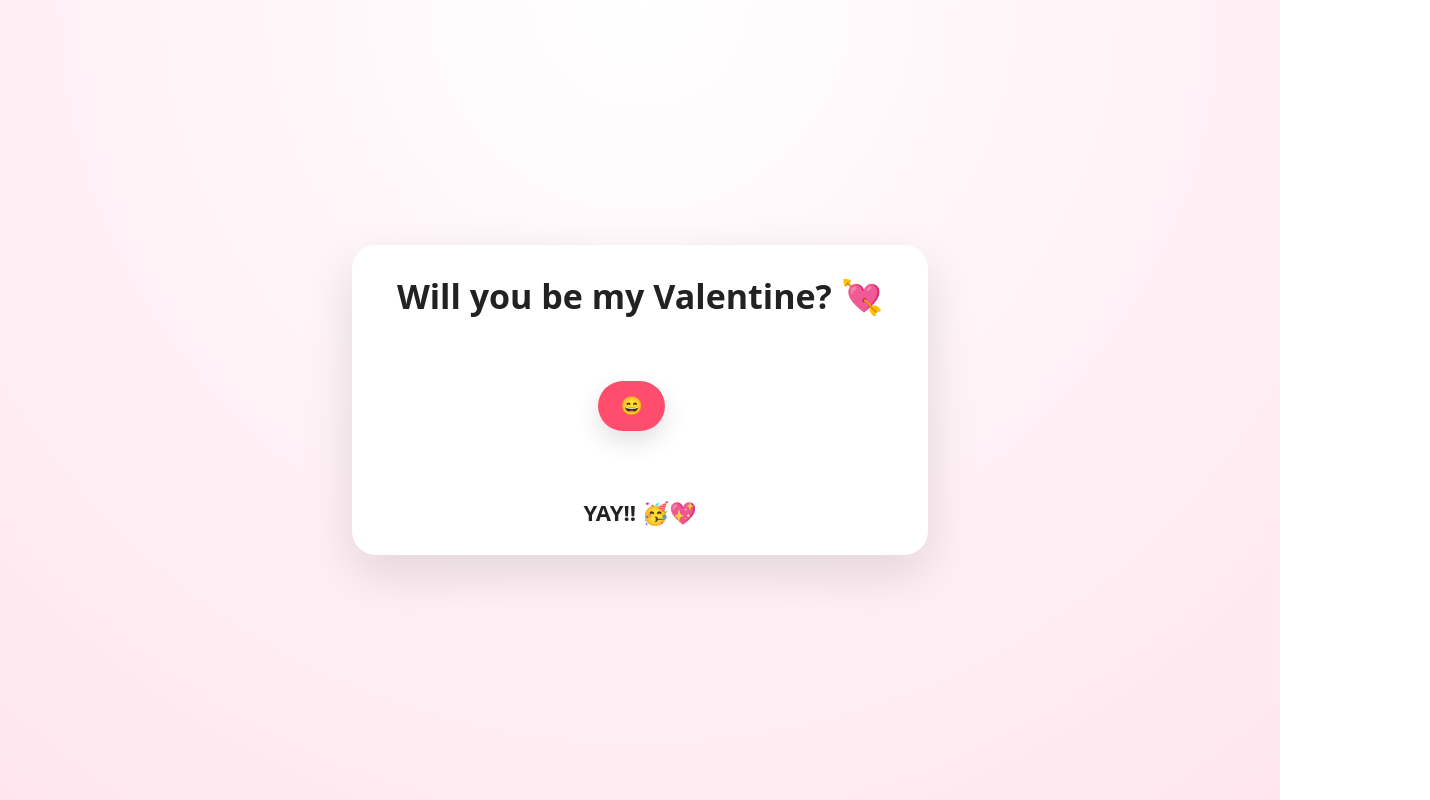
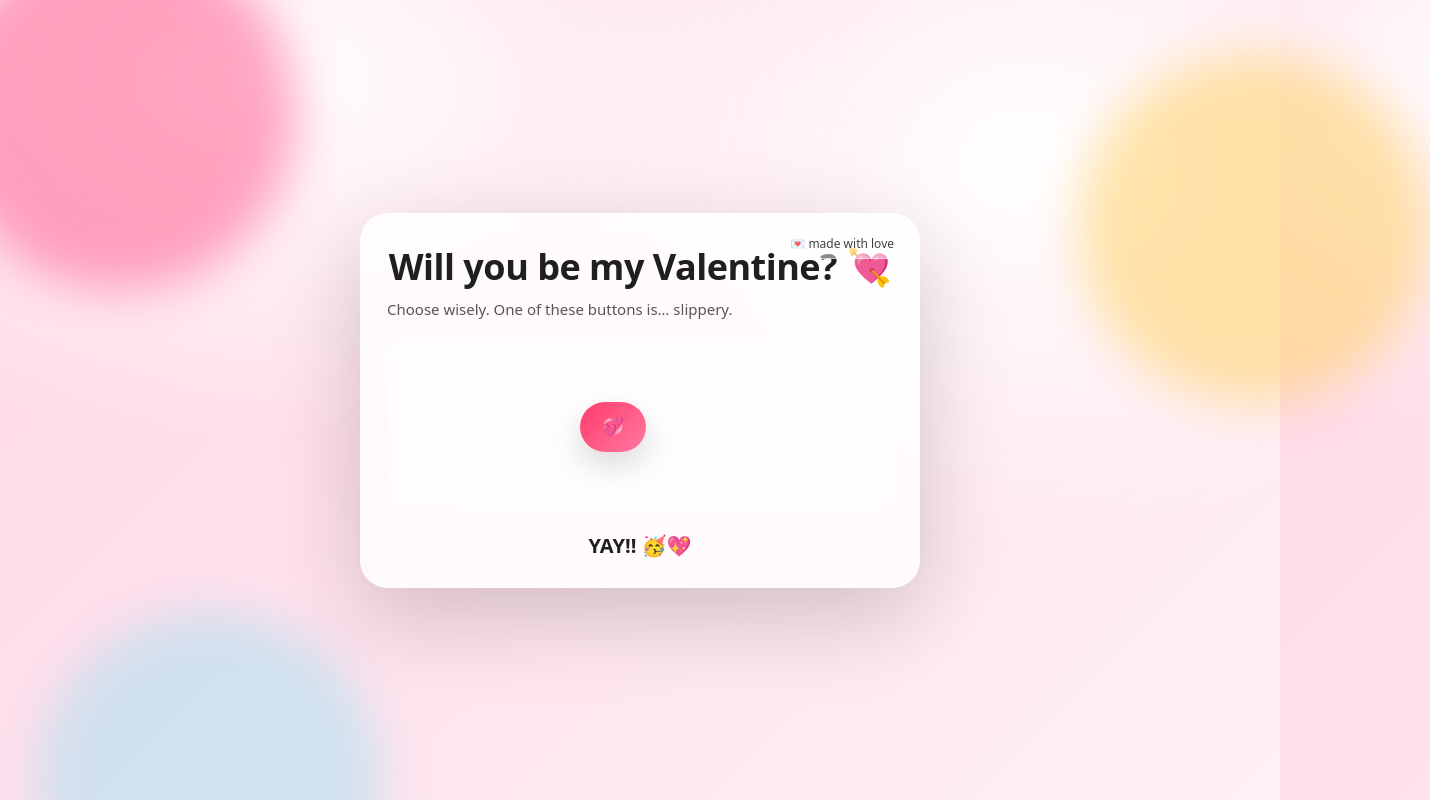
Before and after one commit to Bgujer/valentineCard, a plain HTML site: page index.html in a window 1280 px wide. Both pictures are taken after a click on the button "Yes". Shown: the top 800 px of the page, 1430 px wide, since content can reach past the window. Drawn offline with Linux system fonts and the light colour scheme.

Commit message:
Update index.html

```diff
--- a/index.html
+++ b/index.html
@@ -5,58 +5,184 @@
   <meta name="viewport" content="width=device-width,initial-scale=1" />
   <title>Be my Valentine?</title>
   <style>
-    :root { --bg: #ffe6ee; --card: #fff; --text:#222; }
+    :root{
+      --bg1:#ffd6e6;
+      --bg2:#fff1f6;
+      --card:#ffffffcc;
+      --stroke:#ffffff80;
+      --text:#1f1f1f;
+      --yes:#ff3b6a;
+      --yes2:#ff7aa2;
+      --no:#f1f1f1;
+    }
+    *{ box-sizing:border-box; }
     body{
-      margin:0; height:100vh; display:grid; place-items:center;
-      background: radial-gradient(circle at top, #fff, var(--bg));
+      margin:0; height:100vh; overflow:hidden;
+      display:grid; place-items:center;
       font-family: system-ui, -apple-system, Segoe UI, Roboto, Arial, sans-serif;
-      color: var(--text);
+      color:var(--text);
+      background:
+        radial-gradient(1000px 600px at 20% 10%, #fff, transparent 60%),
+        radial-gradient(900px 700px at 80% 20%, #fff, transparent 55%),
+        linear-gradient(135deg, var(--bg1), var(--bg2));
     }
+
+    /* Floating background blobs */
+    .blob{
+      position:absolute; inset:auto;
+      width:340px; height:340px; border-radius:50%;
+      filter: blur(24px);
+      opacity:.55;
+      animation: drift 10s ease-in-out infinite alternate;
+      pointer-events:none;
+    }
+    .blob.b1{ background:#ff5d8f; left:-80px; top:-80px; animation-duration:12s; }
+    .blob.b2{ background:#ffd166; right:-120px; top:40px; animation-duration:14s; }
+    .blob.b3{ background:#7bdff2; left:20px; bottom:-140px; animation-duration:16s; opacity:.35; }
+
+    @keyframes drift{
+      from{ transform: translate(0,0) scale(1); }
+      to{ transform: translate(40px,30px) scale(1.05); }
+    }
+
     .card{
-      width:min(520px, 92vw);
-      background:var(--card);
-      border-radius:24px;
-      padding:28px;
-      box-shadow: 0 18px 50px rgba(0,0,0,.12);
-      text-align:center;
+      width:min(560px, 92vw);
+      padding:28px 26px 22px;
+      border-radius:28px;
+      background: var(--card);
+      border: 1px solid var(--stroke);
+      box-shadow: 0 30px 90px rgba(0,0,0,.18);
+      backdrop-filter: blur(10px);
       position:relative;
+      isolation:isolate;
+      transform: translateY(6px);
+      animation: popIn .6s cubic-bezier(.2,.8,.2,1) forwards;
+    }
+    @keyframes popIn{
+      from{ opacity:0; transform: translateY(18px) scale(.98); }
+      to{ opacity:1; transform: translateY(0) scale(1); }
+    }
+
+    .title{
+      display:flex; align-items:center; justify-content:center; gap:10px;
+      margin:0 0 8px;
+      font-size: clamp(22px, 4vw, 36px);
+      letter-spacing:-0.5px;
+    }
+    .subtitle{
+      margin:0;
+      opacity:.75;
+      font-size: 15px;
+    }
+
+    .arena{
+      margin-top:22px;
+      height:170px;
+      border-radius:22px;
+      position:relative;
+      background: linear-gradient(180deg, #ffffffaa, #ffffff55);
+      border: 1px dashed #ffffffaa;
       overflow:hidden;
     }
-    h1{ margin:0 0 18px; font-size:clamp(22px, 4vw, 34px); }
-    .buttons{
-      margin-top:20px;
-      height:140px;
-      position:relative;
-    }
+
     button{
       border:0;
       padding:14px 22px;
       border-radius:999px;
       font-size:18px;
       cursor:pointer;
-      box-shadow: 0 10px 25px rgba(0,0,0,.12);
-      transition: transform .12s ease;
+      box-shadow: 0 12px 30px rgba(0,0,0,.14);
       user-select:none;
       touch-action: none;
+      position:absolute;
+      transition: transform .12s ease, filter .12s ease;
     }
-    #yes{ background:#ff4d6d; color:white; }
-    #yes:hover{ transform: translateY(-2px); }
-    #no{ background:#e9e9e9; }
+    button:active{ transform: scale(.98); }
+    #yes{
+      left: 38%; top: 36%;
+      color:white;
+      background: linear-gradient(135deg, var(--yes), var(--yes2));
+    }
+    #yes:hover{ filter: brightness(1.05); transform: translateY(-2px); }
+    #no{
+      left: 56%; top: 36%;
+      background: var(--no);
+    }
+
     .msg{
-      margin-top:18px;
-      font-size:22px;
-      font-weight:700;
-      min-height:1.2em;
+      margin-top:14px;
+      min-height: 40px;
+      font-size: 20px;
+      font-weight: 800;
+      display:flex;
+      align-items:center;
+      justify-content:center;
+      gap:8px;
+    }
+
+    .badge{
+      display:inline-flex;
+      padding:6px 10px;
+      border-radius:999px;
+      font-size:12px;
+      background:#ffffff90;
+      border:1px solid #ffffffaa;
+      position:absolute;
+      top:14px; right:14px;
+      opacity:.85;
+    }
+
+    /* Little heart particles */
+    .heart{
+      position:absolute;
+      font-size:18px;
+      pointer-events:none;
+      animation: floatUp 900ms ease-out forwards;
+      filter: drop-shadow(0 8px 10px rgba(0,0,0,.12));
+    }
+    @keyframes floatUp{
+      from{ transform: translateY(0) scale(.9); opacity:1; }
+      to{ transform: translateY(-60px) scale(1.25); opacity:0; }
+    }
+
+    /* Confetti-ish burst for win */
+    .burst{
+      position:absolute; inset:0;
+      pointer-events:none;
+      opacity:0;
+      transition: opacity .2s ease;
+    }
+    .burst.show{ opacity:1; }
+    .burst span{
+      position:absolute;
+      width:10px; height:10px;
+      border-radius:3px;
+      background: white;
+      opacity:.9;
+      animation: pop 900ms cubic-bezier(.2,.8,.2,1) forwards;
+    }
+    @keyframes pop{
+      from{ transform: translate(0,0) rotate(0deg) scale(.7); opacity:1; }
+      to{ transform: translate(var(--dx), var(--dy)) rotate(240deg) scale(1.1); opacity:0; }
     }
   </style>
 </head>
 <body>
+  <div class="blob b1"></div>
+  <div class="blob b2"></div>
+  <div class="blob b3"></div>
+
   <div class="card" id="card">
-    <h1>Will you be my Valentine? 💘</h1>
+    <div class="badge">💌 made with love</div>
 
-    <div class="buttons" id="arena">
-      <button id="yes" style="position:absolute; left: 42%; top: 30%;">Yes</button>
-      <button id="no"  style="position:absolute; left: 58%; top: 30%;">No</button>
+    <h1 class="title">Will you be my Valentine? <span aria-hidden="true">💘</span></h1>
+    <p class="subtitle">Choose wisely. One of these buttons is… slippery.</p>
+
+    <div class="arena" id="arena">
+      <div class="burst" id="burst"></div>
+
+      <button id="yes">Yes</button>
+      <button id="no">No</button>
     </div>
 
     <div class="msg" id="msg"></div>
@@ -64,11 +190,28 @@
 
   <script>
     const arena = document.getElementById("arena");
-    const noBtn  = document.getElementById("no");
-    const yesBtn = document.getElementById("yes");
-    const msg    = document.getElementById("msg");
+    const card  = document.getElementById("card");
+    const noBtn = document.getElementById("no");
+    const yesBtn= document.getElementById("yes");
+    const msg   = document.getElementById("msg");
+    const burst = document.getElementById("burst");
 
-    // Move the "No" button somewhere else inside the arena
+    // --- helper: random number in range
+    const rand = (min, max) => Math.random() * (max - min) + min;
+
+    // --- spawn a little heart particle at x/y (relative to arena)
+    function spawnHeart(x, y){
+      const h = document.createElement("div");
+      h.className = "heart";
+      h.textContent = Math.random() < 0.5 ? "💖" : "💘";
+      h.style.left = `${x}px`;
+      h.style.top  = `${y}px`;
+      h.style.transform = `translate(-50%, -50%) rotate(${rand(-18, 18)}deg)`;
+      arena.appendChild(h);
+      setTimeout(() => h.remove(), 950);
+    }
+
+    // --- keep "No" inside arena bounds (and avoid overlapping edges)
     function teleportNoButton() {
       const pad = 10;
 
@@ -85,7 +228,7 @@
       noBtn.style.top  = `${y}px`;
     }
 
-    // If the cursor (or finger) gets close, the "No" runs away
+    // --- proximity detection makes "No" run away
     function onPointerMove(e) {
       const a = arena.getBoundingClientRect();
       const b = noBtn.getBoundingClientRect();
@@ -98,21 +241,58 @@
 
       const dist = Math.hypot(px - bx, py - by);
 
-      if (dist < 90) teleportNoButton();
+      // sparkle hearts near the cursor (throttled by randomness)
+      if (Math.random() < 0.12) spawnHeart(px, py);
+
+      if (dist < 110) teleportNoButton();
     }
 
-    // Desktop + mobile support
     arena.addEventListener("pointermove", onPointerMove);
     noBtn.addEventListener("pointerenter", teleportNoButton);
-    noBtn.addEventListener("click", (e) => { e.preventDefault(); teleportNoButton(); });
+    noBtn.addEventListener("pointerdown", (e) => { e.preventDefault(); teleportNoButton(); });
 
-    yesBtn.addEventListener("click", () => {
+    // --- win state animation
+    function celebrate(){
+      // message
       msg.textContent = "YAY!! 🥳💖";
+      // lock buttons
       noBtn.style.display = "none";
-      yesBtn.textContent = "😄";
-    });
+      yesBtn.textContent = "💞";
 
-    // Start with a random spot so it feels playful
+      // little bounce
+      card.animate(
+        [{ transform:"translateY(0) scale(1)" }, { transform:"translateY(-6px) scale(1.02)" }, { transform:"translateY(0) scale(1)" }],
+        { duration: 520, easing:"cubic-bezier(.2,.8,.2,1)" }
+      );
+
+      // burst confetti squares
+      burst.innerHTML = "";
+      for(let i=0;i<26;i++){
+        const s = document.createElement("span");
+        const angle = rand(0, Math.PI*2);
+        const dist  = rand(60, 180);
+        const dx = Math.cos(angle) * dist;
+        const dy = Math.sin(angle) * dist;
+        s.style.left = "50%";
+        s.style.top  = "50%";
+        s.style.setProperty("--dx", `${dx}px`);
+        s.style.setProperty("--dy", `${dy}px`);
+        s.style.background = `hsl(${Math.floor(rand(330, 420)) % 360} 90% 70%)`;
+        burst.appendChild(s);
+      }
+      burst.classList.add("show");
+      setTimeout(() => burst.classList.remove("show"), 900);
+
+      // a few hearts too
+      const a = arena.getBoundingClientRect();
+      for(let i=0;i<18;i++){
+        spawnHeart(rand(20, a.width-20), rand(30, a.height-30));
+      }
+    }
+
+    yesBtn.addEventListener("click", celebrate);
+
+    // start playful
     teleportNoButton();
   </script>
 </body>
```
